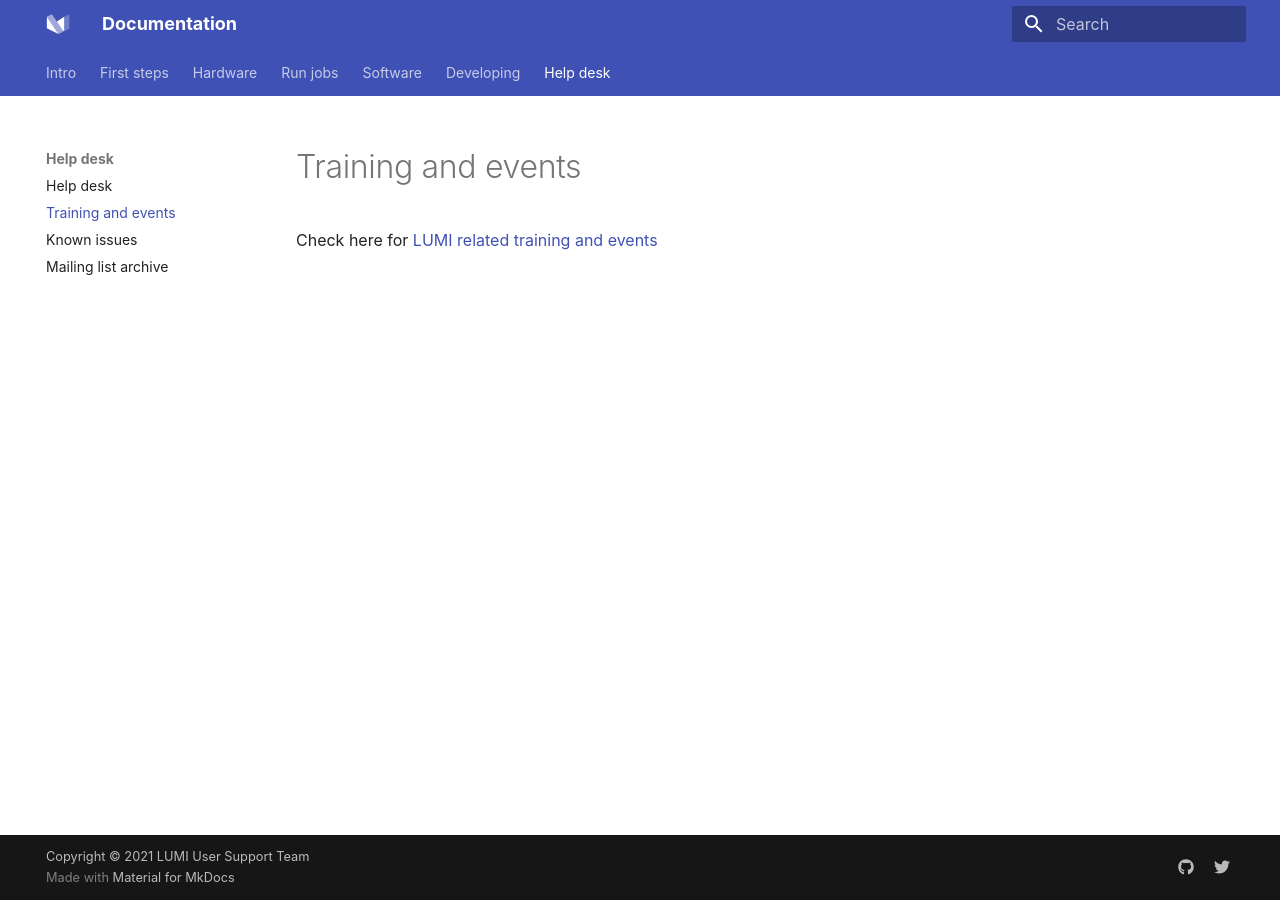
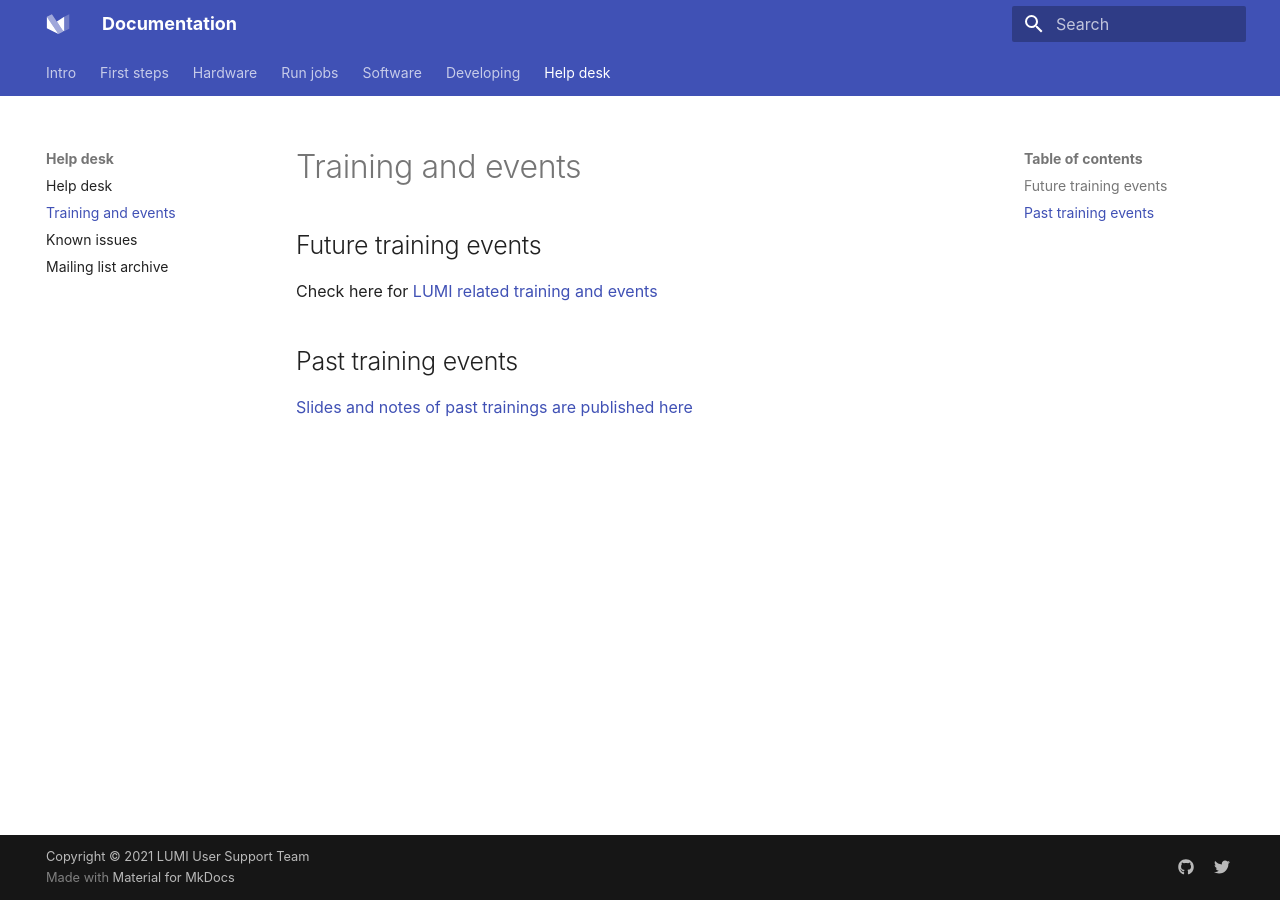
Before and after one commit to Lumi-supercomputer/lumi-userguide, an MkDocs documentation site: the page built from docs/helpdesk/training.md, in a window 1280 px wide. Built offline with MkDocs 1.6.1 and Material for MkDocs 9.7.7, drawn with Linux system fonts in a browser that asks for light colours.

Commit message:
Add link to past training material GH

```diff
--- a/docs/helpdesk/training.md
+++ b/docs/helpdesk/training.md
@@ -1,3 +1,5 @@
+## Future training events
+Check here for [LUMI related training and events](https://www.lumi-supercomputer.eu/events/)
 
-
-Check here for [LUMI related training and events](https://www.lumi-supercomputer.eu/events/)
+## Past training events
+[Slides and notes of past trainings are published here](https://lumi-supercomputer.github.io/LUMI-training-materials/)
```
